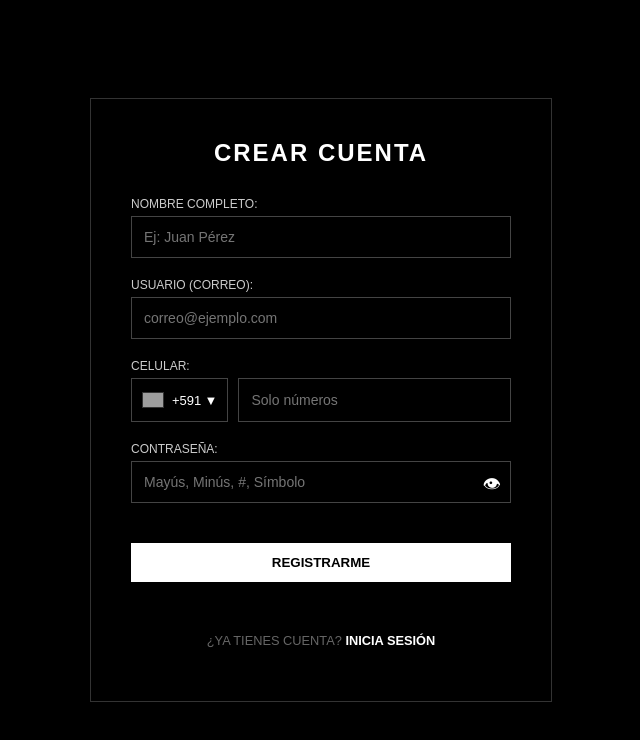
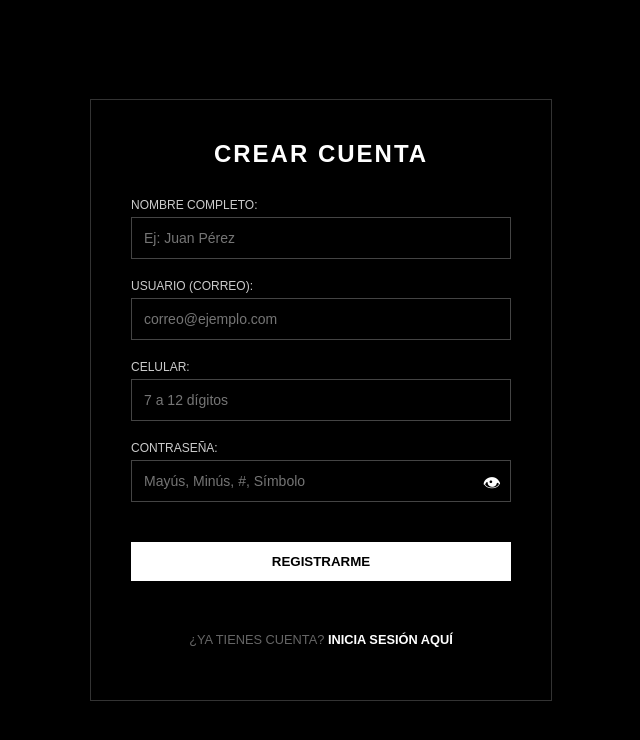
Before and after one commit to AndresG1027/LOGIN, a plain HTML site: page html/registro.html in a window 1280 px wide. Shown: the whole page, without its empty margins (319-959 px from the left). Drawn offline with Linux system fonts and the light colour scheme; grey boxes are pictures that could not be loaded.

Commit message:
Update registro.html

```diff
--- a/html/registro.html
+++ b/html/registro.html
@@ -23,36 +23,14 @@
 
             <div class="grupo-input">
                 <label>CELULAR:</label>
-                <div class="fila-celular">
-
-                    <!-- Selector de país simple hecho con divs -->
-                    <div class="selector-pais-wrapper">
-                        <div class="pais-seleccionado" onclick="abrirLista()">
-                            <div class="info-pais-actual">
-                                <!-- Imagen que cambia con JS -->
-                                <img id="img-bandera" src="https://flagcdn.com/w40/bo.png" class="flag-img" alt="bo">
-                                <span id="texto-codigo">+591</span>
-                            </div>
-                            <span class="flechita">▼</span>
-                        </div>
-
-                        <div class="lista-dropdown" id="lista-paises">
-                            <!-- Aquí se cargan los países con un bucle simple -->
-                            <ul id="lista-items-pais"></ul>
-                        </div>
-
-                        <!-- Guardo el código aquí -->
-                        <input type="hidden" id="valor-pais-oculto" value="+591">
-                    </div>
-
-                    <input type="tel" id="reg-celular" name="phone" autocomplete="tel" placeholder="Solo números" required>
-                </div>
+                <input type="tel" id="reg-celular" name="phone" autocomplete="tel" placeholder="7 a 12 dígitos" required>
             </div>
 
             <div class="grupo-input">
                 <label>CONTRASEÑA:</label>
                 <div class="input-con-icono">
                     <input type="password" id="reg-pass" name="new-password" autocomplete="new-password" placeholder="Mayús, Minús, #, Símbolo" required>
+
                     <span class="icono-ojo" onclick="verClaveRegistro()" title="Mostrar/Ocultar">
                         👁
                     </span>
@@ -66,7 +44,7 @@
 
         <br>
         <div style="margin-top: 10px;">
-            <p style="font-size: 0.8em; color: #666;">¿YA TIENES CUENTA? <a href="../index.html" style="font-weight: bold; color: white;">INICIA SESIÓN</a></p>
+            <p style="font-size: 0.8em; color: #666;">¿YA TIENES CUENTA? <a href="../index.html" style="font-weight: bold; color: white;">INICIA SESIÓN AQUÍ</a></p>
        </div>
     </div>
 
```
